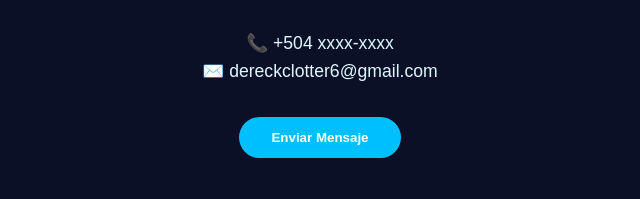
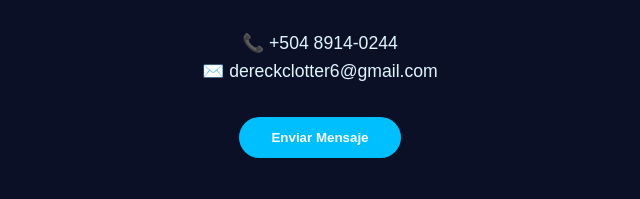
Before and after one commit to dereckrodas08-cpu/Shadowbit, a plain HTML site: page index.html in a window 1280 px wide. Shown: the part 2542-2741 px from the top of the page, 320-960 px from the left. Drawn offline with Linux system fonts and the light colour scheme.

Commit message:
Actualizar index.html

```diff
--- a/index.html
+++ b/index.html
@@ -68,7 +68,7 @@
   <!-- Contacto -->
   <section id="contacto" class="section">
     <h2>Contacto</h2>
-    <p>📞 +504 xxxx-xxxx</p>
+    <p>📞 +504 8914-0244</p>
     <p>✉️ dereckclotter6@gmail.com</p>
     <div class="social">
     </div>
```
